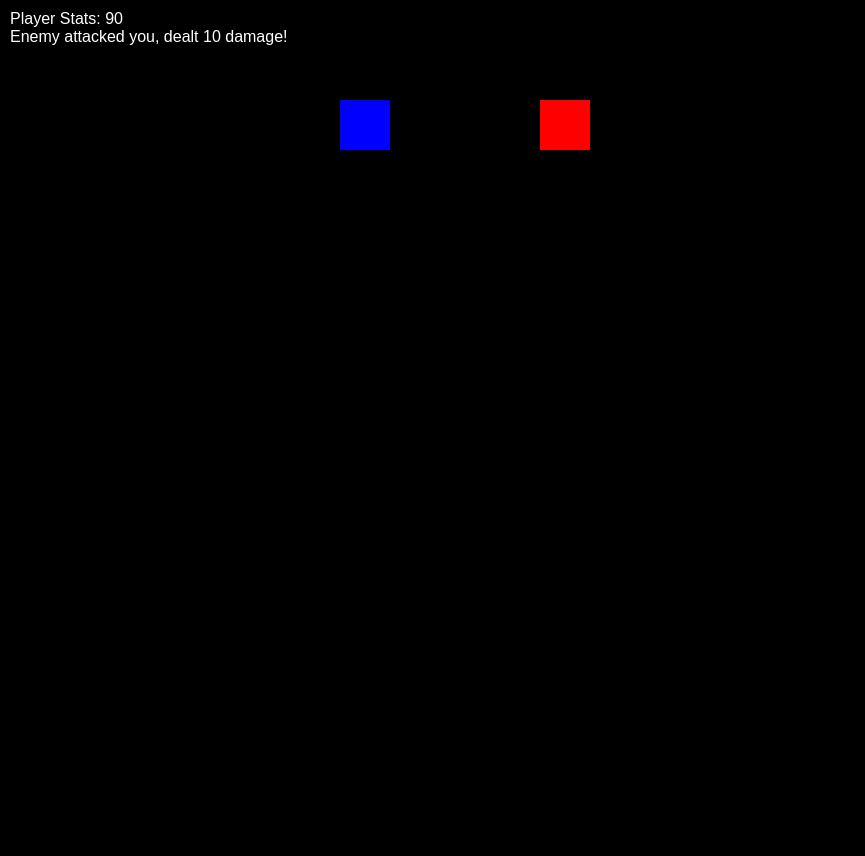
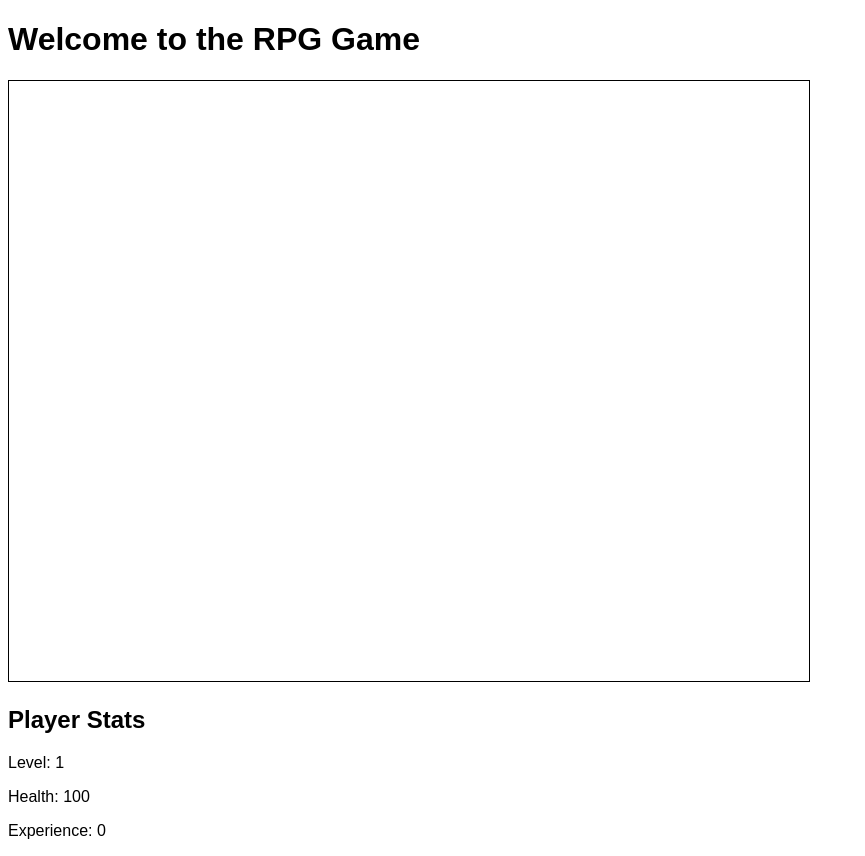
Before and after one commit to catsword12/games, a plain HTML site: page rpg-game.html in a window 1280 px wide. Shown: the whole page, without its empty margins (0-865 px from the left). Before the commit the page ends 800 px from the top, so only its background shows below. Drawn offline with Linux system fonts and the light colour scheme.

```diff
--- a/rpg-game.html
+++ b/rpg-game.html
@@ -3,129 +3,53 @@
 <head>
     <meta charset="UTF-8">
     <meta name="viewport" content="width=device-width, initial-scale=1.0">
-    <title>2D Top-Down RPG Game</title>
+    <title>RPG Game</title>
     <style>
-        body {
-            margin: 0;
-            overflow: hidden;
-            background: #000;
-        }
-        canvas {
-            display: block;
-            margin: auto;
-        }
-        #ui {
-            position: absolute;
-            top: 10px;
-            left: 10px;
-            color: white;
-            font-family: Arial, sans-serif;
-        }
-        .healthBar {
-            width: 100%;
-            background-color: red;
-        }
-        .enemyHealthBar {
-            background-color: green;
-        }
+        body { font-family: Arial, sans-serif; }
+        #gameCanvas { border: 1px solid black; }
+        #stats { margin-top: 20px; }
     </style>
 </head>
 <body>
+    <h1>Welcome to the RPG Game</h1>
     <canvas id="gameCanvas" width="800" height="600"></canvas>
-    <div id="ui">
-        <div id="playerStats">Player Stats: <span id="playerHealth"></span></div>
-        <div id="combatLog"></div>
+    <div id="stats">
+        <h2>Player Stats</h2>
+        <p id="level">Level: 1</p>
+        <p id="health">Health: 100</p>
+        <p id="experience">Experience: 0</p>
     </div>
     <script>
         const canvas = document.getElementById('gameCanvas');
         const ctx = canvas.getContext('2d');
-        const player = { health: 100, gold: 0, level: 1, exp: 0, attackCooldown: 1000, lastAttack: 0, stats: { strength: 10, defense: 5 } };
-        const enemies = [];
-        let combatLog = [];
+        let player = { level: 1, health: 100, experience: 0 };
 
-        // Game initialization
-        function init() {
-            spawnEnemy();
-            updateUI();
-            gameLoop();
+        function draw() {
+            ctx.clearRect(0, 0, canvas.width, canvas.height);
+            // Add game rendering logic here
         }
 
-        // Spawn an enemy
-        function spawnEnemy() {
-            const enemy = { health: 50, attack: 10 };
-            enemies.push(enemy);
+        function updateStats() {
+            document.getElementById('level').innerText = `Level: ${player.level}`;
+            document.getElementById('health').innerText = `Health: ${player.health}`;
+            document.getElementById('experience').innerText = `Experience: ${player.experience}`;
         }
 
-        // Game loop
         function gameLoop() {
-            ctx.clearRect(0, 0, canvas.width, canvas.height);
-            updateEnemies();
-            drawPlayer();
-            drawEnemies();
+            draw();
+            updateStats();
             requestAnimationFrame(gameLoop);
         }
 
-        // Draw player
-        function drawPlayer() {
-            ctx.fillStyle = 'blue';
-            ctx.fillRect(100, 100, 50, 50);
-        }
+        document.addEventListener('keydown', function(event) {
+            // Add keyboard control logic here
+            if (event.key === ' ') { // Example key for attack
+                // Handle attack
+            }
+        });
 
-        // Update and draw enemies
-        function updateEnemies() {
-            enemies.forEach(enemy => {
-                if (Math.random() < 0.1) {
-                    attackPlayer(enemy);
-                }
-                drawEnemy(enemy);
-            });
-        }
-
-        // Draw enemy
-        function drawEnemy(enemy) {
-            ctx.fillStyle = 'red';
-            ctx.fillRect(300, 100, 50, 50);
-        }
-
-        // Player attack
-        function attackEnemy() {
-            const now = Date.now();
-            if (now - player.lastAttack > player.attackCooldown) {
-                const enemy = enemies[0];
-                enemy.health -= player.stats.strength;
-                player.exp += 10;
-                combatLog.push('Attacked enemy, dealt ' + player.stats.strength + ' damage!');
-                if (enemy.health <= 0) {
-                    enemies.shift();
-                    player.gold += 20;
-                    combatLog.push('Enemy defeated! Gained 20 gold.');
-                }
-                player.lastAttack = now;
-            }
-            updateUI();
-        }
-
-        // Attack player function
-        function attackPlayer(enemy) {
-            player.health -= enemy.attack;
-            combatLog.push('Enemy attacked you, dealt ' + enemy.attack + ' damage!');
-            updateUI();
-        }
-
-        // Update UI
-        function updateUI() {
-            document.getElementById('playerHealth').innerText = player.health;
-            const log = combatLog.join('\n');
-            document.getElementById('combatLog').innerText = log;
-            if (player.health <= 0) {
-                alert('Game Over!');
-                player.health = 100; // Reset health for demonstration
-                combatLog = [];
-            }
-        }
-
-        canvas.addEventListener('click', attackEnemy);
-        init();
+        // Start the game loop
+        gameLoop();
     </script>
 </body>
 </html>
```
